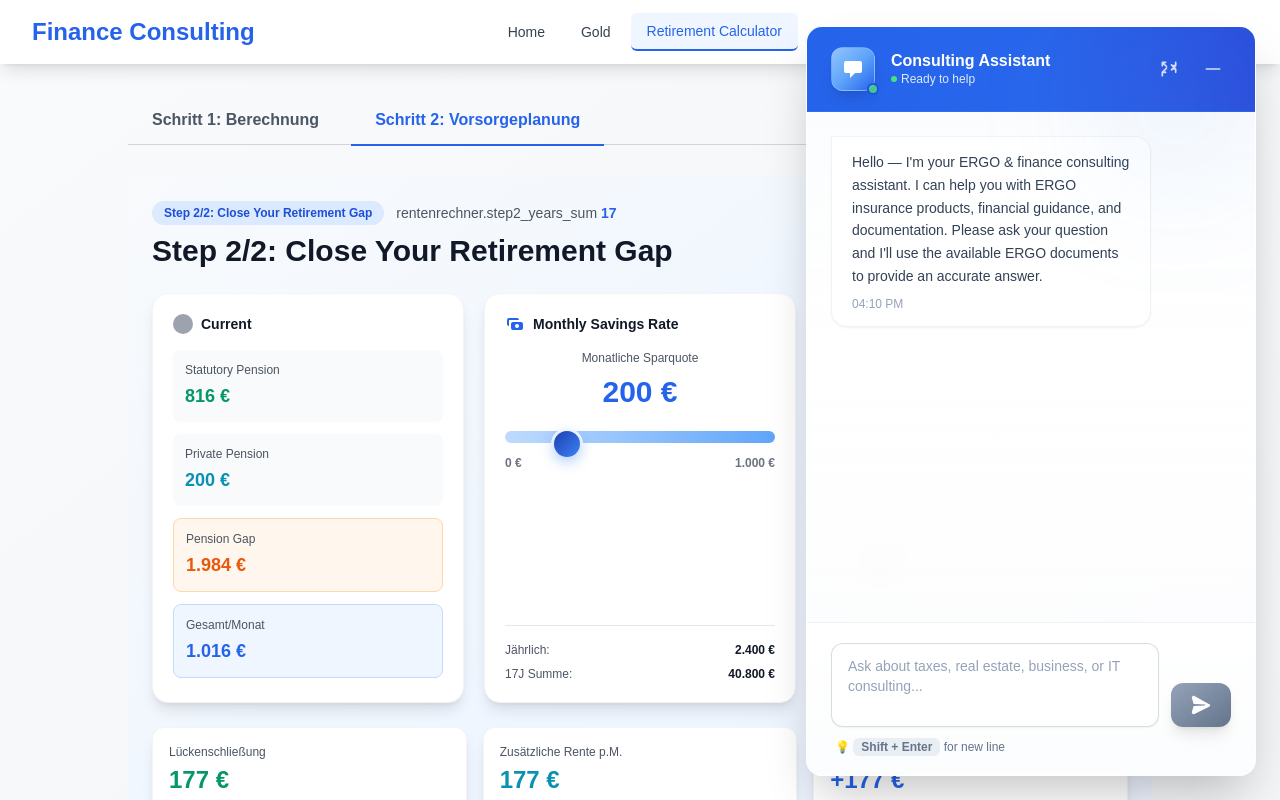
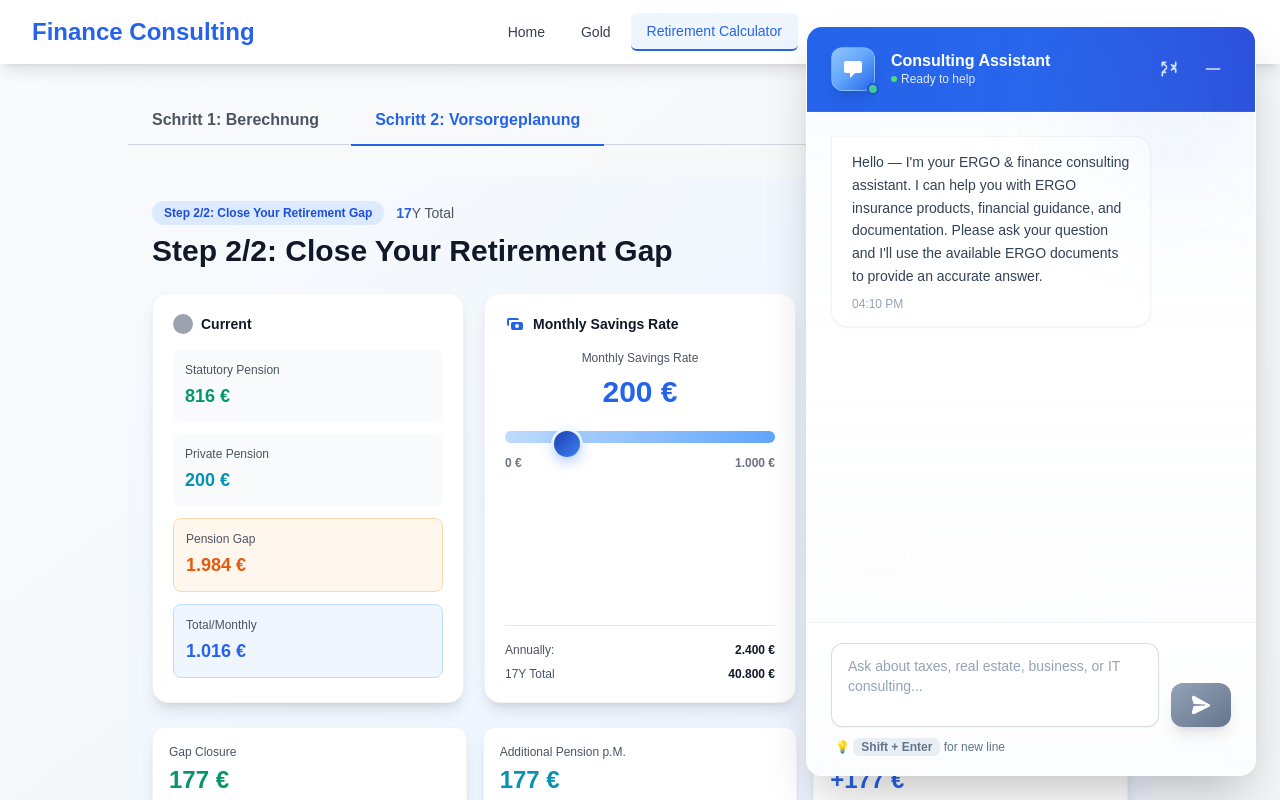
Before and after one commit to quocvietphung/document-intelligence-lab, a Next.js app: page /en/rentenrechner in a window 1280 px wide. Both pictures are taken after a click on the button "Schritt 2: Vorsorgeplanung". Shown: the top 800 px of the page. Built offline with nearby package versions, Linux system fonts and the light colour scheme.

Commit message:
Refactor: Update localization keys in PensionStep1 for improved clarity and consistency

```diff
--- a/components/pension/PensionStep2.tsx
+++ b/components/pension/PensionStep2.tsx
@@ -100,8 +100,8 @@ const PensionStep2: React.FC<PensionStep2Props> = ({
               {t('step2_title')}
             </span>
             <span className="text-sm text-gray-600">
-              <span className="font-medium">{t('step2_years_sum').split('{years}')[0]}</span>
-              <span className="font-bold text-blue-600 ml-1">{yearsUntilRetirement} {t('step2_years_sum').split('{years}')[1]}</span>
+              <span className="font-bold text-blue-600">{yearsUntilRetirement}</span>
+              <span className="font-medium">{t('step2_years')}</span>
             </span>
           </div>
           <h1 className="text-2xl md:text-3xl font-bold text-gray-900">
@@ -120,7 +120,7 @@ const PensionStep2: React.FC<PensionStep2Props> = ({
 
             <div className="space-y-3">
               <div className="bg-gray-50 rounded-lg p-3">
-                <p className="text-xs text-gray-600 mb-1">{t('legend_statutory')}</p>
+                <p className="text-xs text-gray-600 mb-1">{t('step2_statutory_pension_label')}</p>
                 <p className="text-lg font-bold text-emerald-600">
                   {formatCurrency(basePensionResult.gesetzlicheRenteNetto)}
                 </p>
@@ -149,7 +149,7 @@ const PensionStep2: React.FC<PensionStep2Props> = ({
               </div>
 
               <div className="bg-blue-50 rounded-lg p-3 border border-blue-200">
-                <p className="text-xs text-gray-600 mb-1">Gesamt/Monat</p>
+                <p className="text-xs text-gray-600 mb-1">{t('step2_total_invested')}</p>
                 <p className="text-lg font-bold text-blue-600">
                   {formatCurrency(basePensionResult.gesamtRente)}
                 </p>
@@ -169,7 +169,7 @@ const PensionStep2: React.FC<PensionStep2Props> = ({
             <div className="flex-1 flex flex-col justify-between">
               <div>
                 <div className="text-center mb-4">
-                  <p className="text-xs text-gray-600 mb-2">Monatliche Sparquote</p>
+                  <p className="text-xs text-gray-600 mb-2">{t('step2_monthly_contribution')}</p>
                   <p className="text-3xl font-bold text-blue-600">
                     {formatCurrency(monthlyContribution)}
                   </p>
@@ -193,11 +193,11 @@ const PensionStep2: React.FC<PensionStep2Props> = ({
 
               <div className="space-y-2 mt-4 pt-4 border-t border-gray-200">
                 <div className="flex justify-between text-xs">
-                  <span className="text-gray-600">Jährlich:</span>
+                  <span className="text-gray-600">{t('step2_annually')}</span>
                   <span className="font-bold text-gray-900">{formatCurrency(totalAnnualInvestment)}</span>
                 </div>
                 <div className="flex justify-between text-xs">
-                  <span className="text-gray-600">{yearsUntilRetirement}J Summe:</span>
+                  <span className="text-gray-600">{yearsUntilRetirement}{t('step2_years')}</span>
                   <span className="font-bold text-gray-900">{formatCurrency(totalCumulativeInvestment)}</span>
                 </div>
               </div>
@@ -213,14 +213,14 @@ const PensionStep2: React.FC<PensionStep2Props> = ({
 
             <div className="space-y-3">
               <div className="bg-white rounded-lg p-3 border border-gray-200">
-                <p className="text-xs text-gray-600 mb-1">Gesetzliche Rente</p>
+                <p className="text-xs text-gray-600 mb-1">{t('step2_statutory_pension_label')}</p>
                 <p className="text-lg font-bold text-emerald-600">
                   {formatCurrency(projectedPensionResult.gesetzlicheRenteNetto)}
                 </p>
               </div>
 
               <div className="bg-white rounded-lg p-3 border border-gray-200">
-                <p className="text-xs text-gray-600 mb-1">Private Rente (inkl. Zusatz)</p>
+                <p className="text-xs text-gray-600 mb-1">{t('step2_private_pension_with_addition')}</p>
                 <p className="text-lg font-bold text-cyan-600">
                   {formatCurrency(totalPrivatePension)}
                 </p>
@@ -231,7 +231,7 @@ const PensionStep2: React.FC<PensionStep2Props> = ({
                   ? "bg-orange-100 border border-orange-300"
                   : "bg-green-100 border border-green-300"
               }`}>
-                <p className="text-xs text-gray-600 mb-1">Verbleibende Lücke</p>
+                <p className="text-xs text-gray-600 mb-1">{t('step2_remaining_gap')}</p>
                 <p className={`text-lg font-bold ${
                   projectedPensionResult.vorsorgeluecke > 0
                     ? "text-orange-700"
@@ -242,7 +242,7 @@ const PensionStep2: React.FC<PensionStep2Props> = ({
               </div>
 
               <div className="bg-emerald-100 rounded-lg p-3 border border-emerald-300">
-                <p className="text-xs text-gray-600 mb-1">Neue Gesamt/Monat</p>
+                <p className="text-xs text-gray-600 mb-1">{t('step2_new_total_monthly')}</p>
                 <p className="text-lg font-bold text-emerald-700">
                   {formatCurrency(projectedPensionResult.gesamtRente)}
                 </p>
@@ -254,27 +254,27 @@ const PensionStep2: React.FC<PensionStep2Props> = ({
         {/* Impact Summary - Compact */}
         <div className="grid md:grid-cols-3 gap-4 mb-6">
           <div className="bg-white rounded-xl p-4 shadow-lg border border-gray-100">
-            <p className="text-xs text-gray-600 mb-1">Lückenschließung</p>
+            <p className="text-xs text-gray-600 mb-1">{t('step2_gap_closure_label')}</p>
             <p className="text-2xl font-bold text-emerald-600">
               {formatCurrency(gapReduction)}
             </p>
-            <p className="text-xs text-gray-500 mt-1">{gapReductionPercent.toFixed(0)}% der Lücke</p>
+            <p className="text-xs text-gray-500 mt-1">{gapReductionPercent.toFixed(0)}{t('step2_of_gap')}</p>
           </div>
 
           <div className="bg-white rounded-xl p-4 shadow-lg border border-gray-100">
-            <p className="text-xs text-gray-600 mb-1">Zusätzliche Rente p.M.</p>
+            <p className="text-xs text-gray-600 mb-1">{t('step2_additional_pension_label')}</p>
             <p className="text-2xl font-bold text-cyan-600">
               {formatCurrency(additionalPrivatePension)}
             </p>
-            <p className="text-xs text-gray-500 mt-1">aus Sparplan</p>
+            <p className="text-xs text-gray-500 mt-1">{t('step2_from_savings_plan')}</p>
           </div>
 
           <div className="bg-white rounded-xl p-4 shadow-lg border border-gray-100">
-            <p className="text-xs text-gray-600 mb-1">Rentensteigerung</p>
+            <p className="text-xs text-gray-600 mb-1">{t('step2_pension_increase_label')}</p>
             <p className="text-2xl font-bold text-blue-600">
               +{formatCurrency(projectedPensionResult.gesamtRente - basePensionResult.gesamtRente)}
             </p>
-            <p className="text-xs text-gray-500 mt-1">monatlich mehr</p>
+            <p className="text-xs text-gray-500 mt-1">{t('step2_monthly_more_label')}</p>
           </div>
         </div>
 
@@ -294,14 +294,14 @@ const PensionStep2: React.FC<PensionStep2Props> = ({
             <svg className="w-5 h-5" fill="none" stroke="currentColor" viewBox="0 0 24 24">
               <path strokeLinecap="round" strokeLinejoin="round" strokeWidth={2} d="M15 19l-7-7 7-7" />
             </svg>
-            Zurück zu Schritt 1
+            {t('step2_back_to_step1')}
           </button>
 
           <button
             onClick={() => window.scrollTo({ top: 0, behavior: 'smooth' })}
             className="inline-flex items-center gap-2 px-8 py-3 bg-gradient-to-r from-blue-600 to-indigo-600 text-white rounded-xl font-bold hover:shadow-xl transition-all transform hover:scale-105"
           >
-            Fertig
+            {t('step2_done')}
             <svg className="w-5 h-5" fill="none" stroke="currentColor" viewBox="0 0 24 24">
               <path strokeLinecap="round" strokeLinejoin="round" strokeWidth={2} d="M5 13l4 4L19 7" />
             </svg>
--- a/messages/de.json
+++ b/messages/de.json
@@ -281,7 +281,22 @@
     "step2_from_savings": "aus Sparplan",
     "step2_pension_increase": "Rentensteigerung",
     "step2_monthly_more": "monatlich mehr",
-    "step2_years_sum": "{years}J Summe",
+    "step2_years": "J Summe",
+    "step2_annually": "Jährlich:",
+    "step2_total_invested": "Gesamt/Monat",
+    "step2_remaining_gap": "Verbleibende Lücke",
+    "step2_statutory_pension_label": "Gesetzliche Rente",
+    "step2_private_pension_with_addition": "Private Rente (inkl. Zusatz)",
+    "step2_new_total_monthly": "Neue Gesamt/Monat",
+    "step2_gap_closure_label": "Lückenschließung",
+    "step2_additional_pension_label": "Zusätzliche Rente p.M.",
+    "step2_pension_increase_label": "Rentensteigerung",
+    "step2_of_gap": "% der Lücke",
+    "step2_from_savings_plan": "aus Sparplan",
+    "step2_monthly_more_label": "monatlich mehr",
+    "step2_info_text": "Mit {amount}/Monat sparen Sie {total} bis Rente ({years} Jahre). Dies schließt {percent}% Ihrer Vorsorgelücke.",
+    "step2_back_to_step1": "Zurück zu Schritt 1",
+    "step2_done": "Fertig",
     "legend_statutory": "Gesetzliche Rente",
     "legend_private": "Private Rente",
     "legend_gap": "Versorgungslücke",
--- a/messages/en.json
+++ b/messages/en.json
@@ -281,7 +281,22 @@
     "step2_from_savings": "from savings plan",
     "step2_pension_increase": "Pension Increase",
     "step2_monthly_more": "monthly more",
-    "step2_years_sum": "{years}Y Total",
+    "step2_years": "Y Total",
+    "step2_annually": "Annually:",
+    "step2_total_invested": "Total/Monthly",
+    "step2_remaining_gap": "Remaining Gap",
+    "step2_statutory_pension_label": "Statutory Pension",
+    "step2_private_pension_with_addition": "Private Pension (incl. Additional)",
+    "step2_new_total_monthly": "New Total/Monthly",
+    "step2_gap_closure_label": "Gap Closure",
+    "step2_additional_pension_label": "Additional Pension p.M.",
+    "step2_pension_increase_label": "Pension Increase",
+    "step2_of_gap": "% of Gap",
+    "step2_from_savings_plan": "from savings plan",
+    "step2_monthly_more_label": "monthly more",
+    "step2_info_text": "With {amount}/month you save {total} until retirement ({years} years). This closes {percent}% of your pension gap.",
+    "step2_back_to_step1": "Back to Step 1",
+    "step2_done": "Done",
     "legend_statutory": "Statutory Pension",
     "legend_private": "Private Pension",
     "legend_gap": "Pension Gap",
--- a/messages/vi.json
+++ b/messages/vi.json
@@ -281,7 +281,22 @@
     "step2_from_savings": "từ kế hoạch tiết kiệm",
     "step2_pension_increase": "Tăng Lương Hưu",
     "step2_monthly_more": "hàng tháng nhiều hơn",
-    "step2_years_sum": "{years}N Tổng",
+    "step2_years": "N Tổng",
+    "step2_annually": "Hàng Năm:",
+    "step2_total_invested": "Tổng/Hàng Tháng",
+    "step2_remaining_gap": "Khoảng Trống Còn Lại",
+    "step2_statutory_pension_label": "Lương Hưu Theo Luật",
+    "step2_private_pension_with_addition": "Lương Hưu Tư Nhân (kèm Bổ Sung)",
+    "step2_new_total_monthly": "Tổng Mới/Hàng Tháng",
+    "step2_gap_closure_label": "Đóng Khoảng Trống",
+    "step2_additional_pension_label": "Lương Hưu Bổ Sung T.H.",
+    "step2_pension_increase_label": "Tăng Lương Hưu",
+    "step2_of_gap": "% của Khoảng Trống",
+    "step2_from_savings_plan": "từ kế hoạch tiết kiệm",
+    "step2_monthly_more_label": "hàng tháng nhiều hơn",
+    "step2_info_text": "Với {amount}/tháng bạn tiết kiệm {total} cho đến khi hưu trí ({years} năm). Điều này đóng lại {percent}% khoảng trống hưu trí của bạn.",
+    "step2_back_to_step1": "Quay Lại Bước 1",
+    "step2_done": "Hoàn Thành",
     "legend_statutory": "Lương Hưu Theo Luật",
     "legend_private": "Lương Hưu Tư Nhân",
     "legend_gap": "Khoảng Trống Hưu Trí",
```
